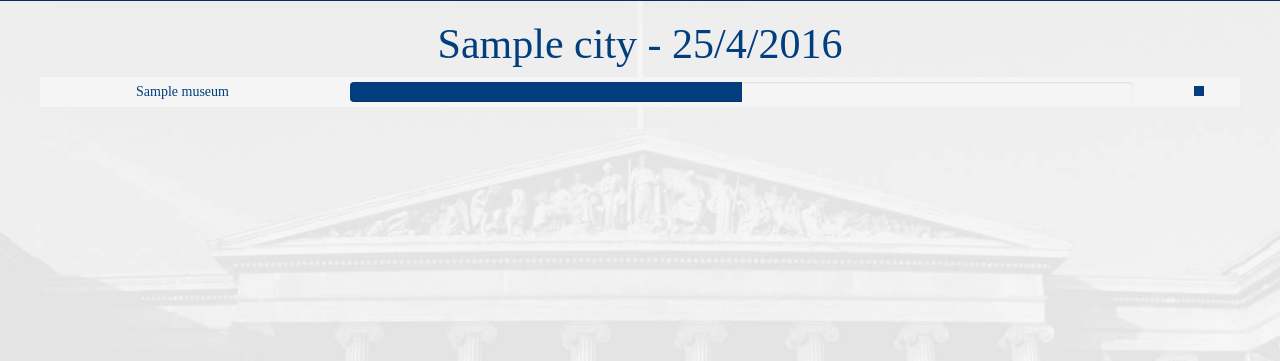
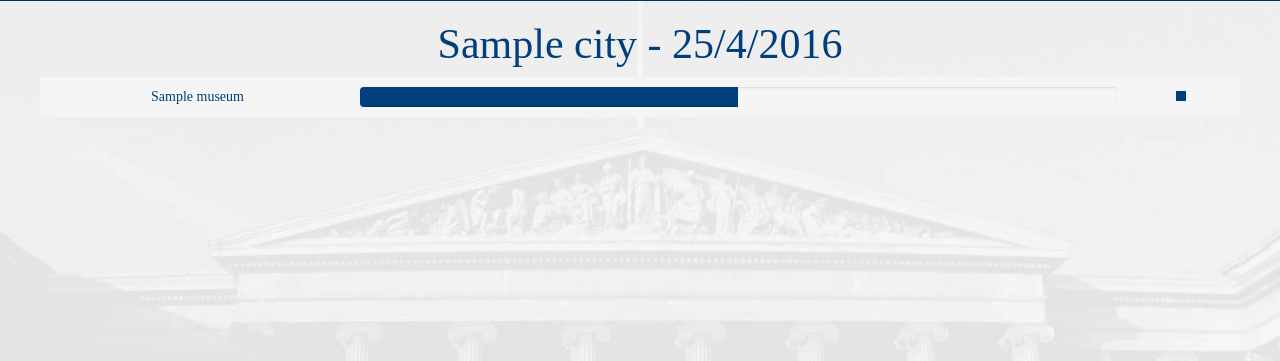
Before and after one commit to Autophagy/museumzeit, a Flask app: a page that uses app/templates/city.html in a window 1280 px wide. Shown: the part 59-420 px from the top of the page. Run offline with Flask 2, Linux system fonts and the light colour scheme; tables that the repository leaves empty hold one stand-in row (values such as "Sample post"); some libraries are stand-ins or nearby versions; some web fonts are replaced.

Commit message:
Fixed row spacing
Should maybe jettison bootstrap, but ill do that later

```diff
--- a/app/static/css/city.css
+++ b/app/static/css/city.css
@@ -67,10 +67,6 @@ a:hover {
   font-size: 3em;
 }
 
-#main-container .museum-row {
-  padding: 5px;
-}
-
 #main-container .museum-row:nth-of-type(odd) {
     background-color: #F5F5F5;
 }
@@ -81,6 +77,8 @@ a:hover {
 
 #main-container .museum-summary-row {
   cursor: pointer;
+  padding: 10px;
+  margin: 0px;
 }
 
 #main-container .museum-open-time {
```
